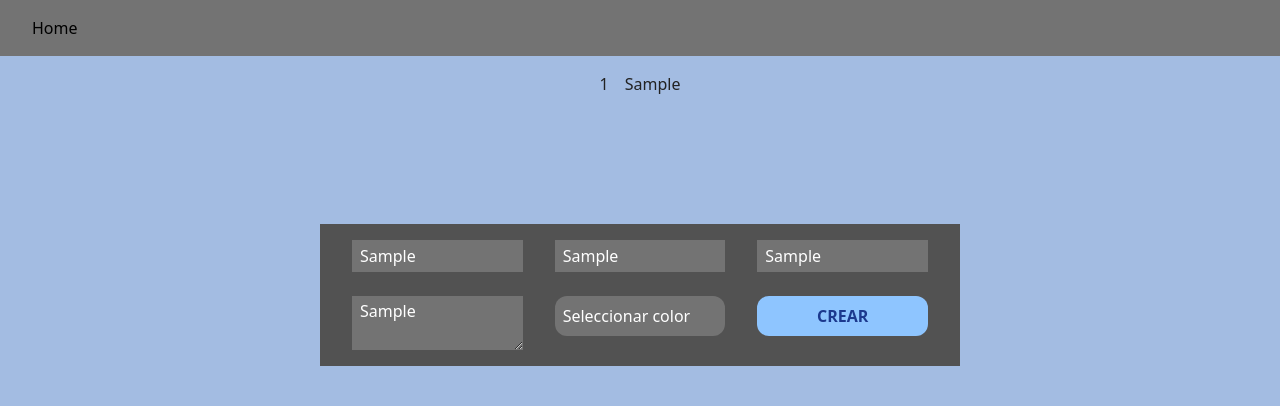
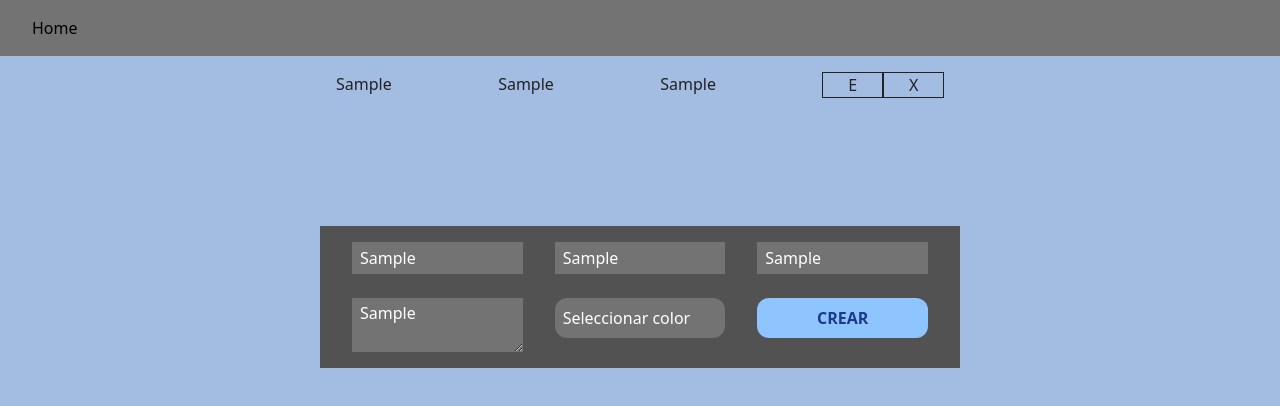
Before and after one commit to Matisalinas23/Agenda_Web, a React (Vite) app: page / in a window 1280 px wide. Both pictures are taken after typing "Sample", "Sample", "Sample", "Sample" into the empty fields and a click on the button "CREAR". Shown: the top 406 px of the page. Built offline with nearby package versions, Linux system fonts and the light colour scheme.

Commit message:
nota_from_agenda_screen_was_refactored

```diff
--- /dev/null
+++ b/src/components/Nota.tsx
@@ -0,0 +1,15 @@
+import type { INote } from "../screens/agenda/agenda";
+
+export default function Nota({ nota }: { nota: INote }) {
+  return (
+      <li className="w-full p-4 mb-4 rounded-2xl text-white flex justify-between" style={{ backgroundColor: nota.color, color: nota.textColor }}>
+          <h2>{nota.title}</h2>
+          <p>{nota.title}</p>
+          <p>{nota.limitDate}</p>
+          <div className="w-2/10">
+              <button className="w-1/2 h-full border ">E</button>
+              <button className="w-1/2 h-full border ">X</button>
+          </div>
+      </li>
+  )
+}
--- a/src/screens/agenda/agenda.tsx
+++ b/src/screens/agenda/agenda.tsx
@@ -1,5 +1,6 @@
 import { useEffect, useState } from "react";
 import FormularioAñadirNota from "../../components/FormularioAñadirNota";
+import Nota from "../../components/Nota";
 
 export interface INote {
   id: number;
@@ -26,13 +27,8 @@ export const Agenda = () => {
     <div className="flex flex-col items-center gap-24">
       {notes.length === 0
         ? 'No hay agendas creadas'
-        : <ul>
-          {notes.map((nota, index) => (
-            <li key={index + 1} className="p-4 mb-4 rounded-lg text-white flex gap-4" style={{ backgroundColor: nota.color, color: nota.textColor }}>
-              <p>{index + 1}</p>
-              <h2>{nota.title}</h2>
-            </li>
-          ))}
+        : <ul className="w-1/2">
+            { notes.map((nota, index) => (<Nota key={index + 1} nota={nota} />)) }
         </ul>
       }
 
```
Also changed, not shown: src/components/FormularioAñadirNota.tsx (+1 -11 lines).
